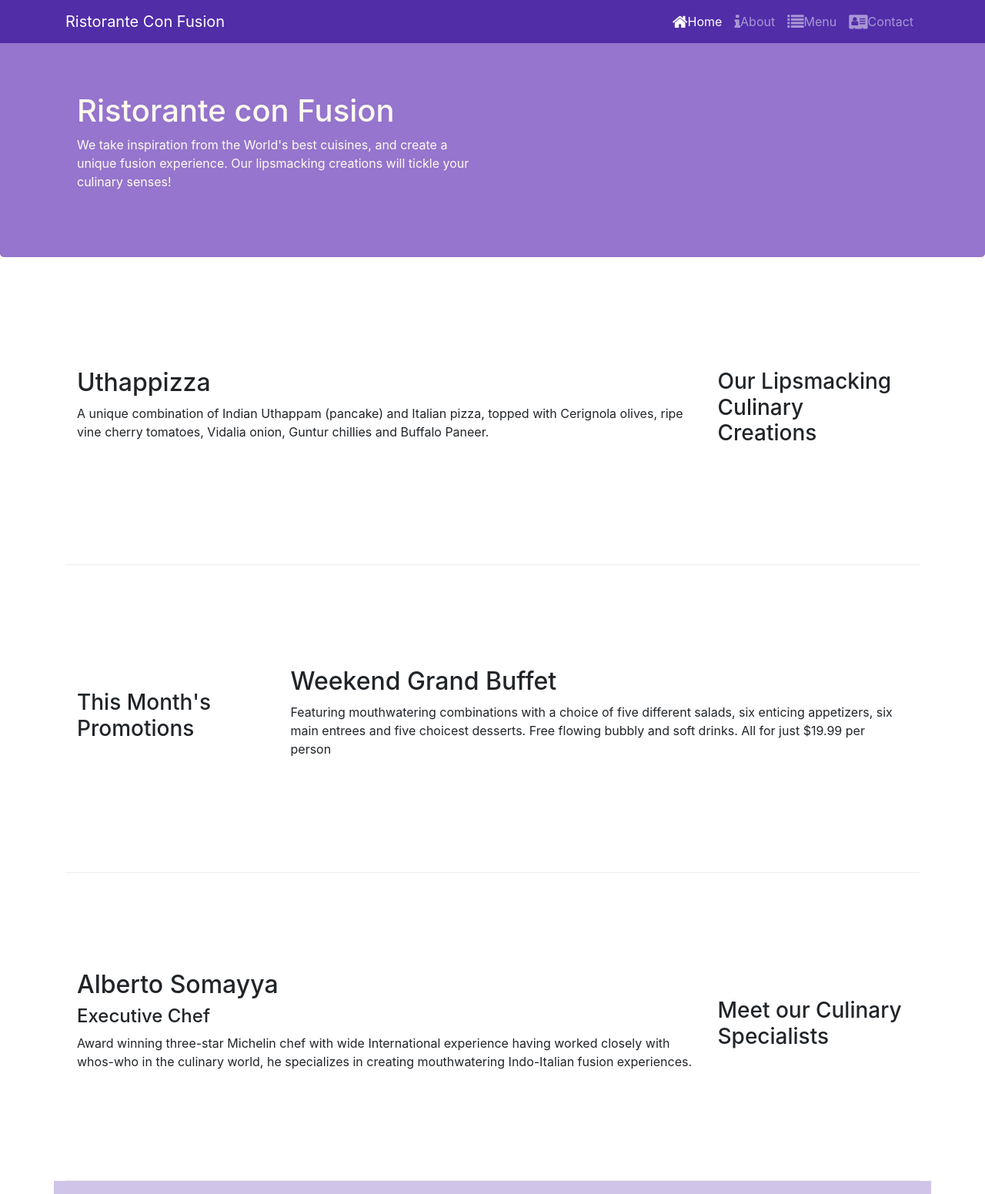
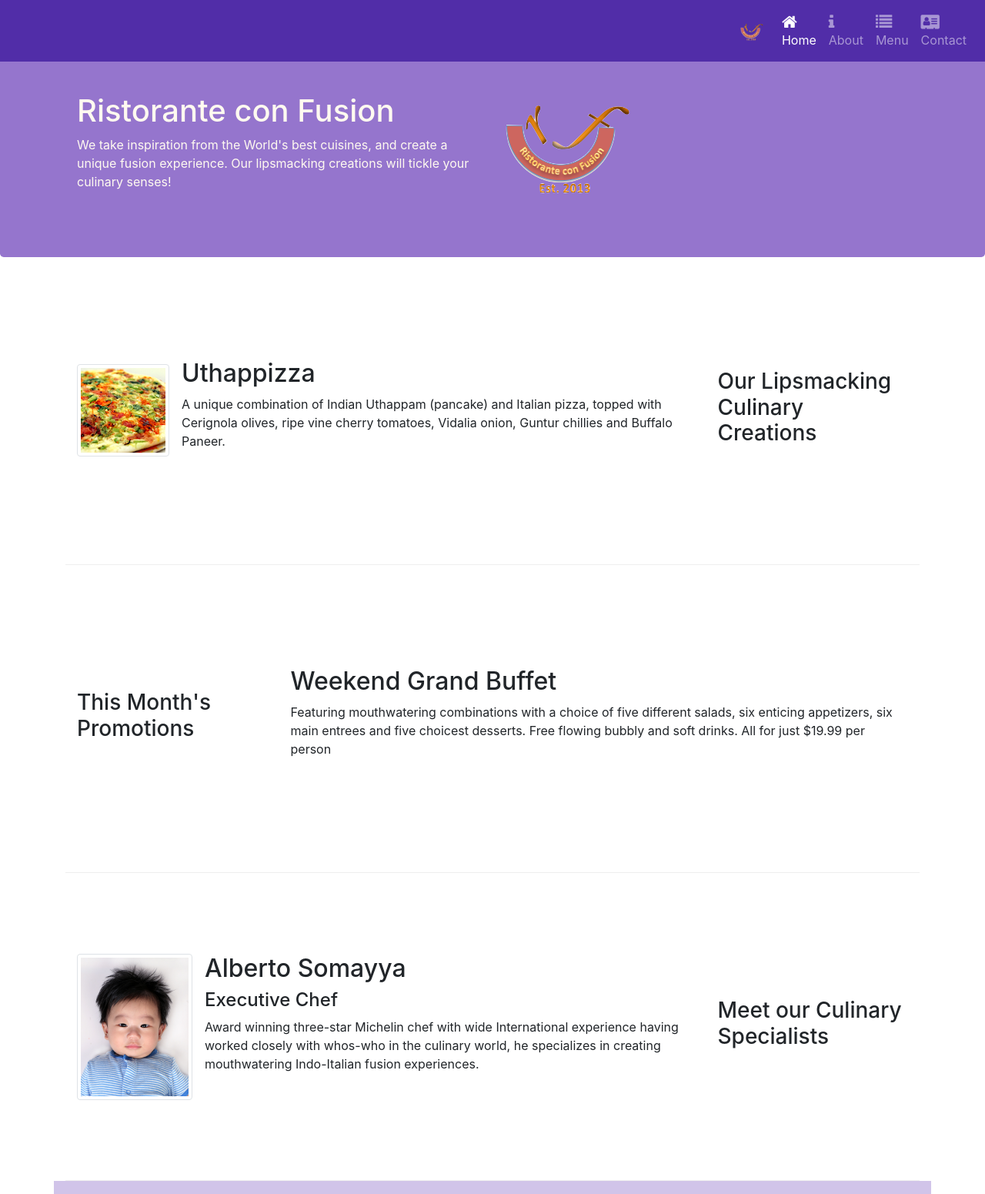
Before and after one commit to m0nalisha/BootStrap4, a website: page index.html in a window 1280 px wide. Shown: the top 1551 px of the page at 77% size. Drawn offline with nearby package versions, Linux system fonts and the light colour scheme.

Commit message:
bootstrap-images

```diff
--- a/index.html
+++ b/index.html
@@ -17,9 +17,11 @@
 <body>
     <nav class="navbar navbar-dark navbar-expand-sm  fixed-top">
         <div class="container">
-           <a class="navbar-brand" href="#">Ristorante Con Fusion</a>
+           <a class="navbar-brand" href="#"></div>
+                <img src="__img/img/logo.png" class="img-fluid" height="50" width="40">
+           </a>
            <div class="collapse navbar-collapse" id="Navbar">
-            <ul class="navbar-nav ml-auto">
+            <ul class="navbar-nav mr-auto">
                 <li class="nav-item active"><a class="nav-link" href="#"><span class="fa fa-home fa-lg"></span>Home</a></li>
                 <li class="nav-item"><a class="nav-link" href="./aboutus.html"><span class="fa fa-info fa-lg"></span>About</a></li>
                 <li class="nav-item"><a class="nav-link" href="#"><span class="fa fa-list fa-lg"></span>Menu</a></li>
@@ -39,7 +41,8 @@
                     <h1>Ristorante con Fusion</h1>
                     <p>We take inspiration from the World's best cuisines, and create a unique fusion experience. Our lipsmacking creations will tickle your culinary senses!</p>
                 </div>
-                <div class="col-sm">
+                    <div class="col-12 col-sm align-self-center">
+                        <img src="__img/img/logo.png" class="img-fluid">
                 </div>
             </div>
         </div>
@@ -51,8 +54,17 @@
                 <h3>Our Lipsmacking Culinary Creations</h3>
             </div>
             <div class="col col-sm col-md order-sm-first">
-                <h2>Uthappizza</h2>
-                <p>A unique combination of Indian Uthappam (pancake) and Italian pizza, topped with Cerignola olives, ripe vine cherry tomatoes, Vidalia onion, Guntur chillies and Buffalo Paneer.</p>
+                <div class="media">
+                    <img class="d-flex mr-3 img-thumbnail align-self-center"
+                            src="__img/img/uthappizza.png" alt="Uthappizza">
+                    <div class="media-body">
+                        <h2 class="mt-0">Uthappizza</h2>
+                        <p class="d-none d-sm-block">A unique combination of Indian Uthappam (pancake) and
+                            Italian pizza, topped with Cerignola olives, ripe vine
+                            cherry tomatoes, Vidalia onion, Guntur chillies and
+                            Buffalo Paneer.</p>
+                    </div>
+                </div>
             </div>
         </div>
 
@@ -73,9 +85,19 @@
                 <h3>Meet our Culinary Specialists</h3>
             </div>
             <div class="col col-sm col-md order-sm-first">
-                <h2>Alberto Somayya</h2>
-                <h4>Executive Chef</h4>
-                <p>Award winning three-star Michelin chef with wide International experience having worked closely with whos-who in the culinary world, he specializes in creating mouthwatering Indo-Italian fusion experiences. </p>
+                <div class="media">
+                    <img class="d-flex mr-3 img-thumbnail align-self-center"
+                            src="__img/img/kids-passport.jpg" alt="Alberto Somayya" height="150" width="150">
+                    <div class="media-body">
+                        <h2 class="mt-0">Alberto Somayya</h2>
+                        <h4>Executive Chef</h4>
+                        <p class="d-none d-sm-block">Award winning three-star Michelin chef with wide
+                            International experience having worked closely with
+                            whos-who in the culinary world, he specializes in
+                            creating mouthwatering Indo-Italian fusion experiences.
+                            </p>
+                    </div>
+                </div>
             </div>
         </div>
     </div>
```
Also changed, not shown: aboutus.html (+6 -3 lines), __img/img/buffet.png (added), __img/img/kids-passport.jpg (added), __img/img/logo.png (added), __img/img/uthappizza.png (added), 1 other file.
